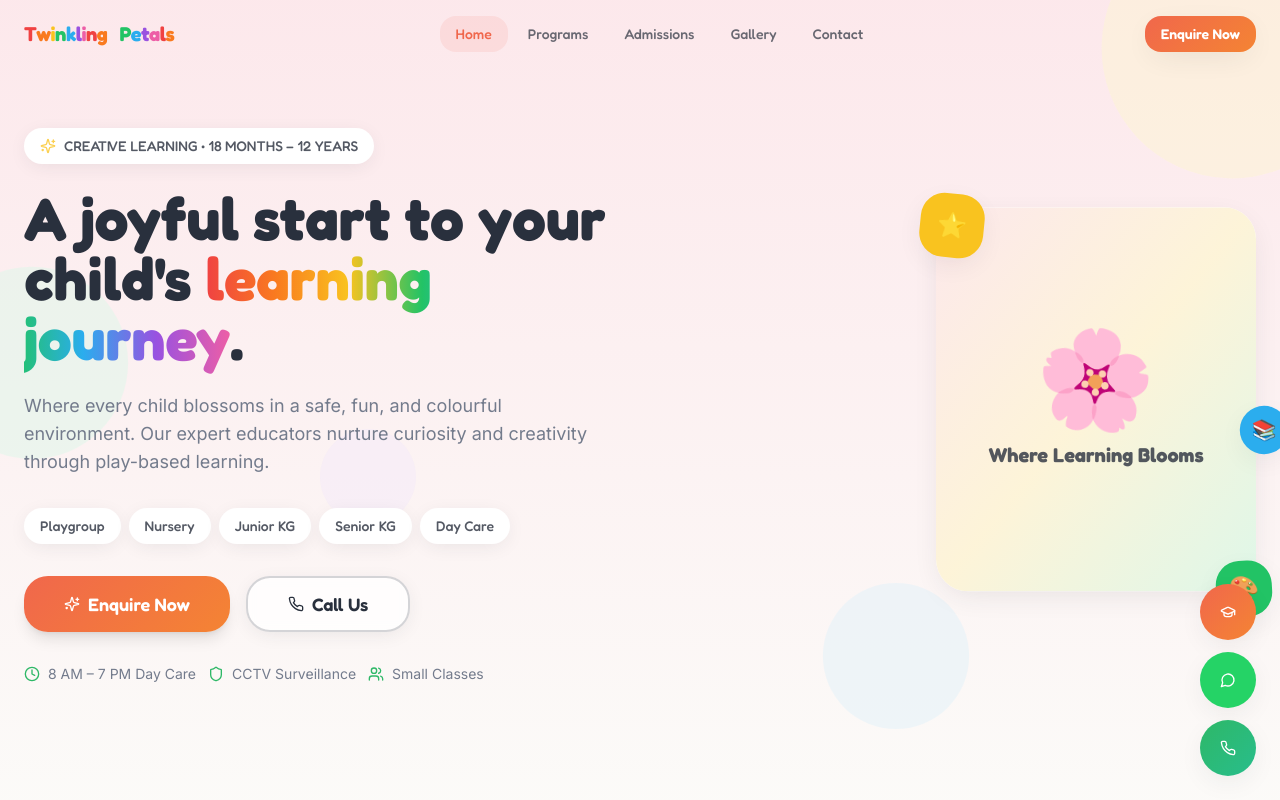
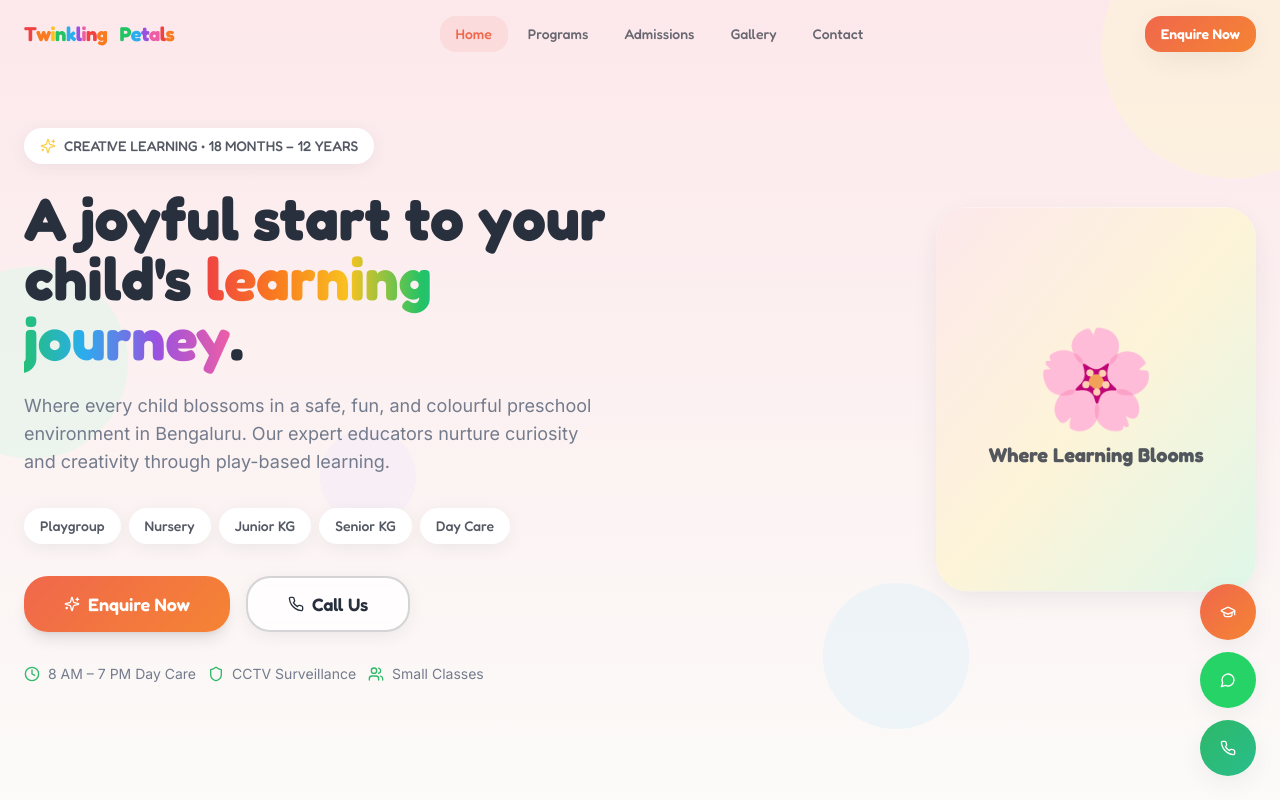
Before and after one commit to TWINKLINGPEETALS/twinkling-petals-website, a React (Vite) app: page / in a window 1280 px wide. Shown: the top 800 px of the page. Built offline with nearby package versions, Linux system fonts and the light colour scheme; the HTML template or start-up script is replaced by a standard one.

Commit message:
Update HeroSection.tsx

```diff
--- a/src/components/sections/HeroSection.tsx
+++ b/src/components/sections/HeroSection.tsx
@@ -21,6 +21,11 @@ const HeroSection = () => {
       id="home"
       className="relative min-h-screen pt-24 pb-16 md:pt-32 md:pb-24 overflow-hidden hero-gradient-bg"
     >
+      {/* SEO H1 (Invisible to users, visible to Google) */}
+      <h1 className="sr-only">
+        Twinkling Petals – Pre School & Day Care in Bengaluru
+      </h1>
+
       {/* Background decorative elements */}
       <div className="absolute inset-0 overflow-hidden pointer-events-none">
         <motion.div
@@ -67,8 +72,8 @@ const HeroSection = () => {
               </span>
             </motion.div>
 
-            {/* Heading */}
-            <motion.h1
+            {/* Visual Heading (H2 for SEO safety) */}
+            <motion.h2
               className="text-4xl md:text-5xl lg:text-6xl font-display font-bold text-foreground mb-6 leading-tight"
               initial={{ opacity: 0, y: 20 }}
               animate={{ opacity: 1, y: 0 }}
@@ -76,7 +81,7 @@ const HeroSection = () => {
             >
               A joyful start to your child's{" "}
               <span className="gradient-rainbow-text">learning journey</span>.
-            </motion.h1>
+            </motion.h2>
 
             {/* Description */}
             <motion.p
@@ -85,8 +90,9 @@ const HeroSection = () => {
               animate={{ opacity: 1, y: 0 }}
               transition={{ duration: 0.6, delay: 0.6 }}
             >
-              Where every child blossoms in a safe, fun, and colourful environment.
-              Our expert educators nurture curiosity and creativity through play-based learning.
+              Where every child blossoms in a safe, fun, and colourful preschool
+              environment in Bengaluru. Our expert educators nurture curiosity and
+              creativity through play-based learning.
             </motion.p>
 
             {/* Program Pills */}
@@ -99,18 +105,17 @@ const HeroSection = () => {
               {programs.map((program, index) => (
                 <motion.span
                   key={program}
-                  className="px-4 py-2 rounded-full bg-white shadow-soft text-sm font-display font-medium text-foreground/80 hover:shadow-card transition-shadow cursor-default"
+                  className="px-4 py-2 rounded-full bg-white shadow-soft text-sm font-display font-medium text-foreground/80"
                   initial={{ opacity: 0, scale: 0.8 }}
                   animate={{ opacity: 1, scale: 1 }}
                   transition={{ duration: 0.3, delay: 0.8 + index * 0.1 }}
-                  whileHover={{ scale: 1.05 }}
                 >
                   {program}
                 </motion.span>
               ))}
             </motion.div>
 
-            {/* CTA Buttons */}
+            {/* CTA */}
             <motion.div
               className="flex flex-col sm:flex-row gap-4 justify-center lg:justify-start mb-8"
               initial={{ opacity: 0, y: 20 }}
@@ -136,7 +141,7 @@ const HeroSection = () => {
               animate={{ opacity: 1 }}
               transition={{ duration: 0.6, delay: 1 }}
             >
-              {infoChips.map((chip, index) => (
+              {infoChips.map((chip) => (
                 <div
                   key={chip.text}
                   className="flex items-center gap-2 text-sm text-muted-foreground"
@@ -148,7 +153,7 @@ const HeroSection = () => {
             </motion.div>
           </motion.div>
 
-          {/* Right Content - Mascot Card */}
+          {/* Right Card (unchanged visually) */}
           <motion.div
             className="relative flex justify-center lg:justify-end"
             initial={{ opacity: 0, scale: 0.8 }}
@@ -156,51 +161,20 @@ const HeroSection = () => {
             transition={{ duration: 0.8, delay: 0.5 }}
           >
             <div className="relative">
-              {/* Main Card */}
               <motion.div
                 className="relative w-72 h-80 md:w-80 md:h-96 rounded-3xl bg-white shadow-card overflow-hidden"
                 animate={{ y: [0, -10, 0] }}
                 transition={{ duration: 4, repeat: Infinity, ease: "easeInOut" }}
               >
-                {/* Placeholder for mascot - colorful gradient background */}
                 <div className="absolute inset-0 bg-gradient-to-br from-pastel-pink via-pastel-yellow to-pastel-green" />
                 <div className="absolute inset-0 flex items-center justify-center">
                   <div className="text-center p-6">
-                    <motion.div
-                      className="text-8xl mb-4"
-                      animate={{ rotate: [-5, 5, -5] }}
-                      transition={{ duration: 2, repeat: Infinity, ease: "easeInOut" }}
-                    >
-                      🌸
-                    </motion.div>
+                    <div className="text-8xl mb-4">🌸</div>
                     <p className="font-display font-bold text-xl text-foreground/80">
                       Where Learning Blooms
                     </p>
                   </div>
                 </div>
-              </motion.div>
-
-              {/* Floating elements */}
-              <motion.div
-                className="absolute -top-4 -left-4 w-16 h-16 rounded-2xl bg-rainbow-yellow shadow-card flex items-center justify-center text-2xl"
-                animate={{ y: [0, -8, 0], rotate: [0, 10, 0] }}
-                transition={{ duration: 3, repeat: Infinity, ease: "easeInOut" }}
-              >
-                ⭐
-              </motion.div>
-              <motion.div
-                className="absolute -bottom-4 -right-4 w-14 h-14 rounded-2xl bg-rainbow-green shadow-card flex items-center justify-center text-2xl"
-                animate={{ y: [0, 8, 0], rotate: [0, -10, 0] }}
-                transition={{ duration: 3.5, repeat: Infinity, ease: "easeInOut", delay: 0.5 }}
-              >
-                🎨
-              </motion.div>
-              <motion.div
-                className="absolute top-1/2 -right-8 w-12 h-12 rounded-full bg-rainbow-blue shadow-card flex items-center justify-center text-xl"
-                animate={{ scale: [1, 1.1, 1] }}
-                transition={{ duration: 2, repeat: Infinity, ease: "easeInOut", delay: 1 }}
-              >
-                📚
               </motion.div>
             </div>
           </motion.div>
```
